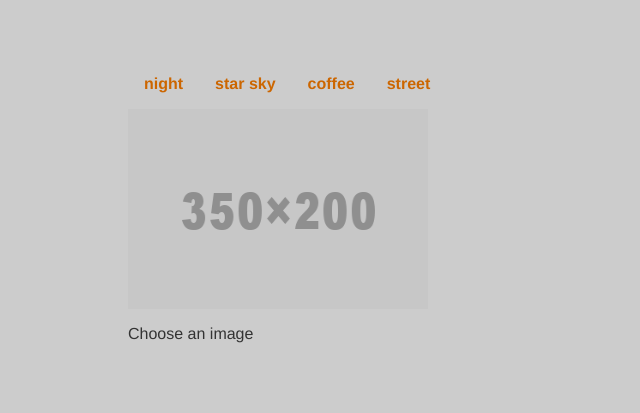
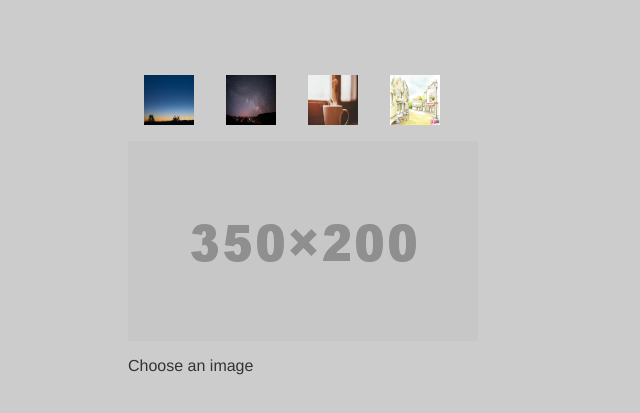
Before and after one commit to qinghaitvxq/ImageGallery, a plain HTML site: page index.html in a window 1280 px wide. Shown: the part 61-474 px from the top of the page, without its empty margins (0-640 px from the left). Drawn offline with Linux system fonts and the light colour scheme.

Commit message:
midify showPic

```diff
--- a/index.html
+++ b/index.html
@@ -10,28 +10,28 @@
   <h1>Snapshots</h1>
 　<ul id="imagegallery">
       <li>
-          <a href="images/1.jpg" title="night"> night
-              <!--<img src="images/1.jpg" width="50px" height="50px">-->
+          <a href="images/1.jpg" title="night">
+              <img src="images/1.jpg" width="50px" height="50px">
           </a>
       </li>
       <li>
-          <a href="images/2.jpg" title="star sky">star sky
-              <!--<img src="images/2.jpg" width="50px" height="50px">-->
+          <a href="images/2.jpg" title="star sky">
+              <img src="images/2.jpg" width="50px" height="50px">
           </a>
       </li>
       <li>
-          <a href="images/3.jpg" title="coffee">coffee
-              <!--<img src="images/3.jpg" width="50px" height="50px">-->
+          <a href="images/3.jpg" title="coffee">
+              <img src="images/3.jpg" width="50px" height="50px">
           </a>
       </li>
       <li>
-          <a href="images/4.jpg" title="street">street
-              <!--<img src="images/4.jpg" width="50px" height="50px">-->
+          <a href="images/4.jpg" title="street">
+              <img src="images/4.jpg" width="50px" height="50px">
           </a>
       </li>
   </ul>
 
-  <img id="placeholder" src="images/placeholder.png"  width="300px" height="200px" alt="my image gallery">
-  <p id="description">Choose an image</p>
+  <!--<img id="placeholder" src="images/placeholder.png"  width="300px" height="200px" alt="my image gallery">-->
+  <!--<p id="description">Choose an image</p>-->
 </body>
 </html>
--- a/scripts/showPic.js
+++ b/scripts/showPic.js
@@ -2,6 +2,25 @@
  * Created by caipf on 2017/2/4.
  */
 
+function preparePlaceholder() {
+    var placeholder=document.createElement('img');
+    placeholder.setAttribute('id','placeholder');
+    placeholder.setAttribute('src','images/placeholder.png');
+    placeholder.setAttribute('alt','my image gallery');
+    var description=document.createElement('p');
+    description.setAttribute('id','description');
+    var desctext=document.createTextNode('Choose an image');
+    description.appendChild(desctext);
+
+    // document.body.appendChild(placeholder);
+    // document.body.appendChild(description);
+
+    var gallery=document.getElementById("imagegallery");
+    insertAfter(placeholder,gallery);
+    insertAfter(description,placeholder);
+
+
+}
 function showPic(whichpic) {
 
     if(!document.getElementById("placeholder")){
@@ -19,9 +38,6 @@ function showPic(whichpic) {
     return true;
 }
 
-function countBodyChildren() {
-    var body_element=document.getElementsByTagName('body')[0];
-}
 
 function prepareGallery() {
     if(!document.getElementsByName){
@@ -54,6 +70,15 @@ function addLoadEvent(func) {
         }
     }
 }
+function insertAfter(newElement,targetElement) {
+    var parent=targetElement.parentNode;
+    if(parent.lastChild==targetElement){
+        parent.appendChild(newElement);
+    }else{
+        parent.insertBefore(newElement,targetElement.nextSibling);
+    }
+}
+addLoadEvent(preparePlaceholder);
 addLoadEvent(prepareGallery);
 
 // function prepareGalleryt() {
@@ -68,4 +93,8 @@ addLoadEvent(prepareGallery);
 //     }
 // }
 
+// function countBodyChildren() {
+//     var body_element=document.getElementsByTagName('body')[0];
+// }
+
 //window.onload=countBodyChildren;
```
